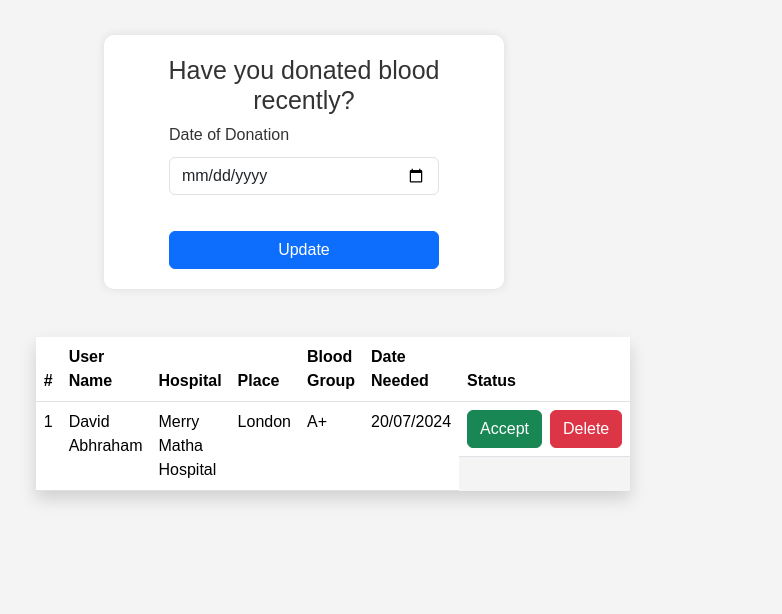
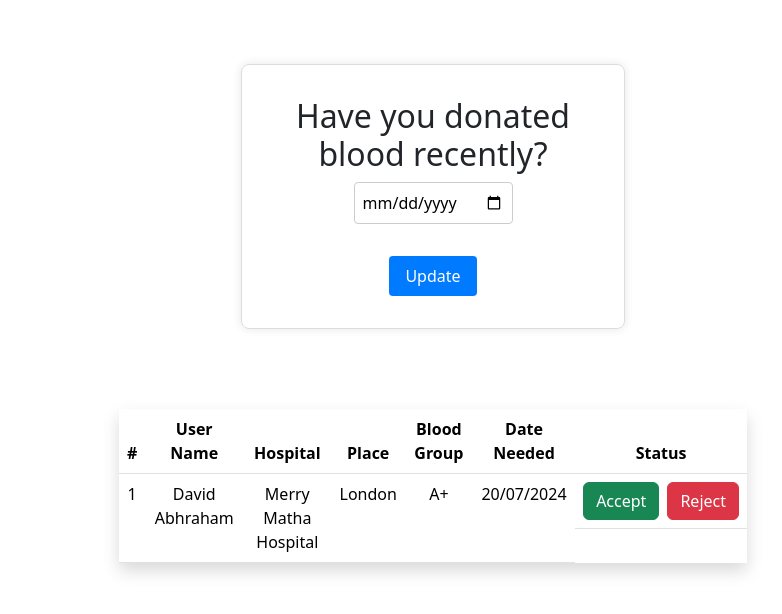
Before and after one commit to sanjaykrishnatk/blood-connect, a React (Vite) app: page /donorpage in a window 1280 px wide. Shown: the top 614 px of the page, without its empty margins (207-989 px from the left). Built offline with nearby package versions, Linux system fonts and the light colour scheme.

Commit message:
donorpage and donorhistory added

```diff
--- a/src/pages/DonationHistory.jsx
+++ b/src/pages/DonationHistory.jsx
@@ -3,17 +3,17 @@ import React from 'react'
 function DonationHistory() {
   return (
     <>
-    <div className="row">
+    <div className="row "style={{ marginTop: '2rem', textAlign: 'center' }} >
         <div className="col-md-1"></div>
-        <div className="col-md-10 p-5">
-                <table className="table shadow-sm ">
+        <div className="col-md-10 p-5 "style={{ margin: '0 auto', width: '50%' }}>
+                <table className="table shadow-sm "style={{ width: '100%', marginTop: '5rem', boxShadow: '0 0 10px rgba(0, 0, 0, 0.1)' }}>
                     <thead className='table-warning'>
                         <tr>
                             <th>#</th>
-                            <th style={{ minWidth: '120px' }}>User Name</th>
-                            <th style={{ minWidth: '130px' }}>Hospital</th>
-                            <th style={{ minWidth: '120px' }}>Place</th>
-                            <th style={{ minWidth: '120px' }}>Date </th>
+                            <th style={{ minWidth: '50px' }}>User Name</th>
+                            <th style={{ minWidth: '50px' }}>Hospital</th>
+                            <th style={{ minWidth: '50px' }}>Place</th>
+                            <th style={{ minWidth: '50px' }}>Date </th>
                             </tr>
                     </thead>
                     <tbody>
--- a/src/pages/Donorpage.css
+++ /dev/null
@@ -1,93 +0,0 @@
- body {
-  font-family: Arial, sans-serif;
-  margin: 0;
-  padding: 0;
-  display: flex;
-  justify-content: center;
-  align-items: center;
-  height: 50vh;
-  background-color: #f4f4f4;
-}
-
-
-
-.form-container {
-  background-color: #fff;
-  padding: 20px;
-  border-radius: 10px;
-  box-shadow: 0 0 10px rgba(0, 0, 0, 0.1);
-  max-width: 400px;
-  width: 100%;
-  box-sizing: border-box;
-}
-
-h1 {
-  text-align: center;
-  color: #333;
-  font-size: 25px;
-}
-
-form {
-  display: flex;
-  flex-direction: column;
-}
-
-label {
-  margin-bottom: 10px;
-  color: #333;
-}
-
-input{
-  padding: 10px;
-  margin-bottom: 20px;
-  border: 1px solid #ccc;
-  border-radius: 5px;
-  width: 100%;
-  box-sizing: border-box;
-}
-
-button {
-  padding: 10px;
-  border: none;
-  border-radius: 5px;
-  background-color: #5cb85c;
-  color: #fff;
-  cursor: pointer;
-  font-size: 16px;
-}
-
-button:hover {
-  background-color: #4cae4c;
-}
-
-.updated-data {
-  margin-top: 20px;
-  padding: 10px;
-  border: 1px solid #ccc;
-  border-radius: 5px;
-  background-color: #f9f9f9;
-}
-
-.updated-data p {
-  margin: 5px 0;
-}
-
-
-
-  input,
-  button {
-    font-size: 14px;
-  }
-  @media (max-width: 768px) {
-    h1 {
-      font-size: 20px;
-    }
-
-    .form-container {
-      padding: 15px;
-    }
-
-    input, button {
-      font-size: 14px;
-    }
-  }
--- a/src/pages/Donorpage.jsx
+++ b/src/pages/Donorpage.jsx
@@ -1,5 +1,4 @@
 import React, { useState } from 'react'
-import './Donorpage.css';
 import { ToastContainer, toast } from 'react-toastify';
 import 'react-toastify/dist/ReactToastify.css';
 
@@ -28,32 +27,33 @@ function Donorpage() {
 
     return (
     <>
-     <div className="container mt-5">
-        <div className="row justify-content-center mt-5">
-          <div className="col-md-10 mt-5 ">
-            <div className="form-container d-flex flex-column align-items-center">
-              <h1>Have you donated blood recently?</h1>
-              <form onSubmit={handleUpdate} className="w-75">
-                <div className="form-group">
-                  <label htmlFor="date">Date of Donation</label>
+     <div style={{ marginTop: '2rem', textAlign: 'center' }}>
+        <div style={{ marginTop: '2rem', display: 'flex', justifyContent: 'center' }}>
+          <div style={{ marginTop: '2rem', width: '30%' }}>
+            <div style={{ padding: '2rem', border: '1px solid #ddd', borderRadius: '8px', boxShadow: '0 0 10px rgba(0, 0, 0, 0.1)' }}>
+              <h1 className='fs-2'>Have you donated blood recently?</h1>
+              <form onSubmit={handleUpdate} style={{ width: '50%', margin: '0 auto' }}>
+                <div style={{ marginBottom: '1rem' }}>
                   <input
                     type="date"
                     id="date"
                     name="date"
-                    className="form-control"
+                    style={{ display: 'block', width: '100%', padding: '0.5rem', borderRadius: '4px', border: '1px solid #ccc' }}
                     value={formData.date}
                     onChange={handleChange}
                     required
                   />
                 </div>
-                <button type="submit" className="btn btn-primary mt-3">Update</button>
+                <button type="submit" style={{ padding: '0.5rem 1rem', borderRadius: '4px', border: 'none', background: '#007bff', color: '#fff', marginTop: '1rem' }}>
+                  Update
+                </button>
               </form>
             </div>
           </div>
         </div>
-        <div className="row ">
-          <div className="col-md-8">
-            <table className="table my-5  shadow">
+        <div className="row "style={{ marginTop: '2rem', textAlign: 'center' }}>
+          <div className="col-md-8 " style={{ margin: '0 auto', width: '50%' }}>
+            <table className="table my-5  shadow justify-content-center"style={{ width: '100%', marginTop: '2rem', boxShadow: '0 0 10px rgba(0, 0, 0, 0.1)' }}>
               <thead>
                 <tr>
                   <th>#</th>
@@ -75,7 +75,7 @@ function Donorpage() {
                   <td>20/07/2024</td>
                   <td style={{display: 'flex', justifyContent: 'space-between'}}>
                   <button className="btn btn-success me-2">Accept</button>
-                  <button className="btn btn-danger">Delete</button>
+                  <button className="btn btn-danger">Reject</button>
                   </td>
                 </tr>
               </tbody>
```
